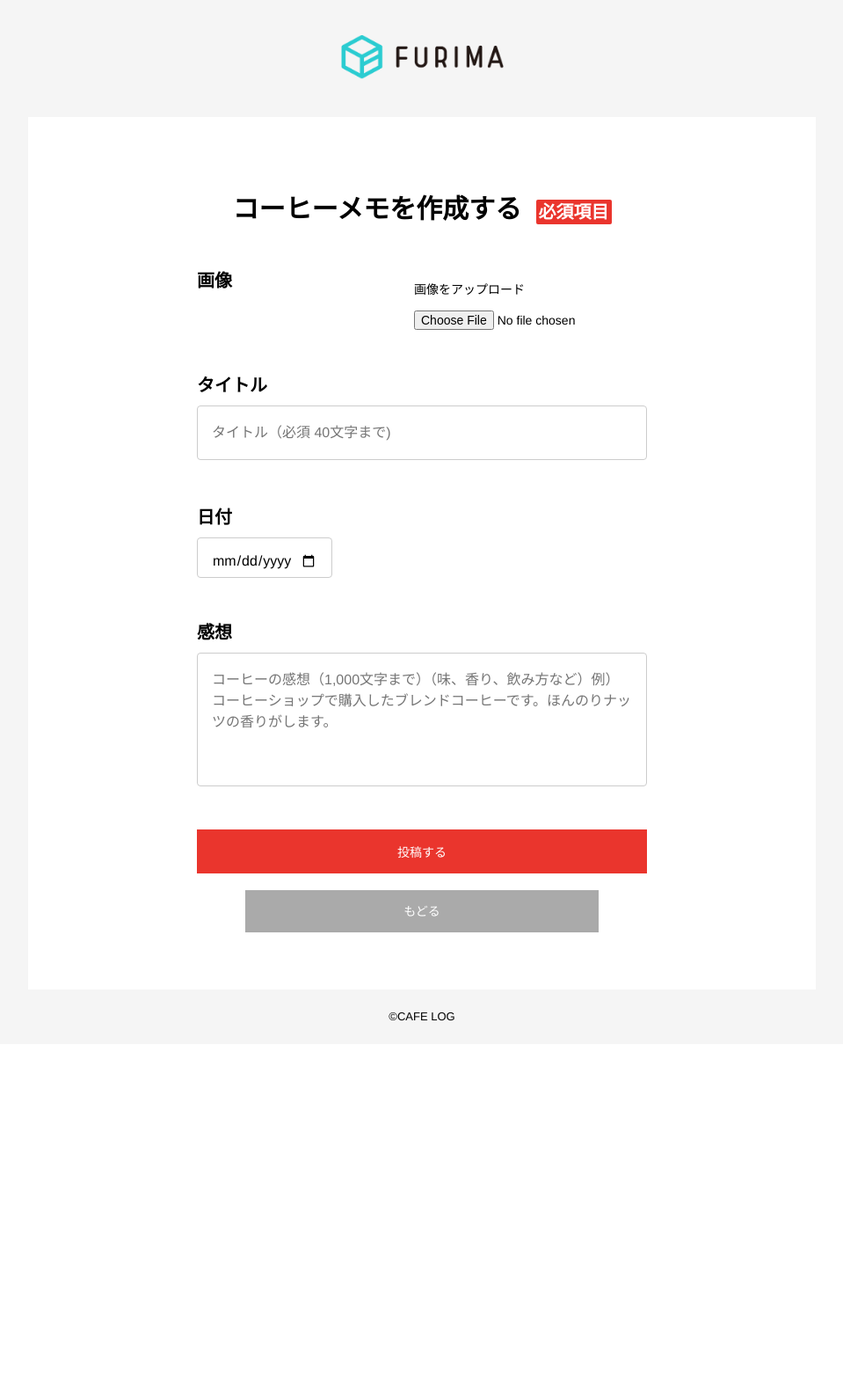
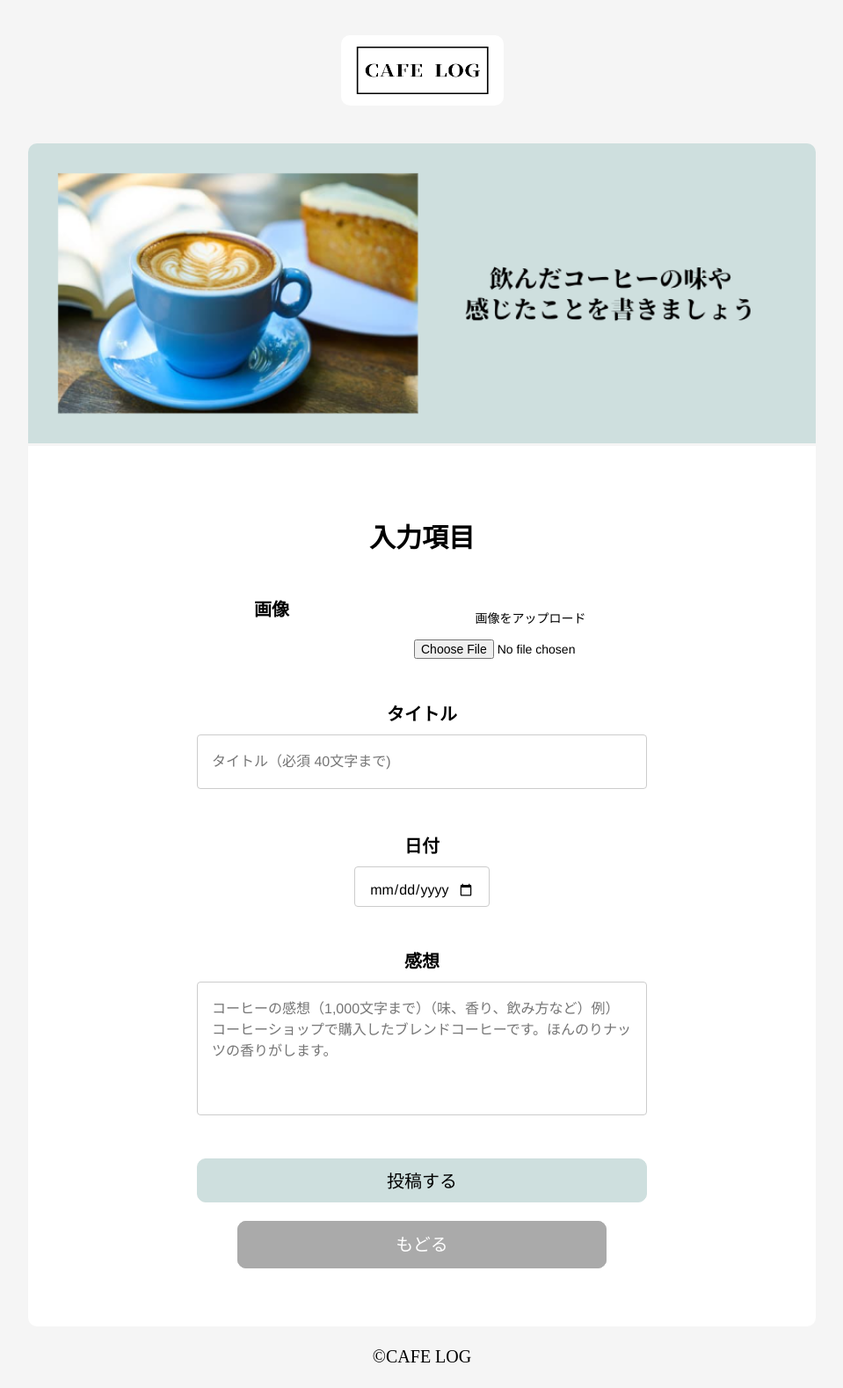
Before and after one commit to atsushi0610/cafe_log, a Rails app: page /memos/new in a window 1280 px wide. Shown: the whole page at 88% size, without its empty margins (160-1119 px from the left). Before the commit the page ends 1161 px from the top, so only its background shows below. Run offline with Rails 7, Linux system fonts and the light colour scheme; style sheets or scripts are compiled from the project's sources; some libraries are stand-ins or nearby versions.

Commit message:
トップページ、コーヒーメモ投稿画面の編集

```diff
--- a/app/assets/stylesheets/memos/exhibit-btn.css
+++ b/app/assets/stylesheets/memos/exhibit-btn.css
@@ -3,8 +3,8 @@
   background: #cfdede;
   text-align: center;
   border-radius: 4%;
-  bottom: 50px;
-  right: 50px;
+  bottom: 20px;
+  right: 20px;
   position: fixed;
   padding: 15px;
 }
--- a/app/assets/stylesheets/memos/index.scss
+++ b/app/assets/stylesheets/memos/index.scss
@@ -17,9 +17,7 @@ a {
 }
 
 .main-pict {
-  margin-bottom: 20px;
   width: 50%;
-  background-color: white;
   border-radius: 10px;
 }
 
--- a/app/assets/stylesheets/memos/new.css
+++ b/app/assets/stylesheets/memos/new.css
@@ -9,11 +9,24 @@
   align-items: center;
   flex-direction: column;
   min-width: 500px;
+  text-align: center;
 }
 
 .items-sell-header {
   padding: 5vh 0;
   text-align: center;
+  border-radius: 10px;
+}
+
+.items-sell-header-logo {
+  text-align: center;
+  border-radius: 10px;
+}
+
+.items-sell-header-image {
+  text-align: center;
+  border-radius: 10px 10px 0 0;
+  width: 70vw;
 }
 
 .items-sell-main {
@@ -21,6 +34,7 @@
   width: 70vw;
   min-width: 450px;
   padding: 10vh 15vw;
+  border-radius: 0 0 10px 10px;
 }
 
 .items-sell-title {
@@ -28,31 +42,17 @@
   font-weight: bold;
   text-align: center;
   margin-bottom: 30px;
-}
-
-.items-sell-title-sub {
-  font-size: 20px;
-  font-weight: bold;
-  text-align: center;
-  margin-bottom: 30px;
+  font-family: YuMincho;
 }
 
 /* 共通 */
-.indispensable {
-  background: #ea352d;
-  margin-left: 8px;
-  padding: 3px;
-  border-radius: 2px;
-  color: #fff;
-  font-size: 20px;
-  font-weight: bold;
-}
 
 .weight-bold-text {
   font-weight: bold;
   min-width: 170px;
   margin-bottom: 10px;
   font-size: 20px;
+  font-family: YuMincho;
 }
 
 .weight-bold-text-sub {
@@ -219,21 +173,26 @@
 }
 
 .sell-btn {
-  background: #ea352d;
-  border: 1px solid #ea352d;
-  color: #fff;
+  background: #cedfde;
+  border: 1px solid #cedfde;
+  border-radius: 10px;
+  color: black;
   width: 100%;
   height: 50px;
-  font-size: 14px;
+  font-size: 20px;
   margin-bottom: 4vh;
+  font-family: YuMincho;
 }
 
 .back-btn {
   background: #aaa;
   border: 1px solid #aaa;
+  border-radius: 10px;
   color: #fff;
   padding: 15px 35%;
   text-decoration: none;
+  font-family: YuMincho;
+  font-size: 20px;
 }
 
 /* /下部ボタン */
@@ -262,5 +221,7 @@
 }
 
 .inc {
-  font-size: 13px;
+  font-size: 20px;
+  color: black;
+  font-family: YuMincho;
 }
--- a/app/assets/stylesheets/shared/footer.scss
+++ b/app/assets/stylesheets/shared/footer.scss
@@ -41,7 +41,7 @@
   margin-bottom: 5vh;
 }
 
-.furima-details {
+.cafelog-details {
   margin: 0 4vw;
 }
 
--- a/app/views/memos/new.html.erb
+++ b/app/views/memos/new.html.erb
@@ -1,12 +1,13 @@
 <div class="items-sell-contents">
   <header class="items-sell-header">
-    <%= link_to image_tag('furima-logo-color.png' , size: '185x50'), "/" %>
-
+    <%= link_to image_tag('cafelog-logo.png' , class: "items-sell-header-logo", size: '185x80'), "/" %>
   </header>
+  <div class="items-sell-header-image">
+    <%= image_tag "cafelog-post-top.png", class: "items-sell-header-image" %>
+  </div>
   <div class="items-sell-main">
     <h2 class="items-sell-title">
-      コーヒーメモを作成する
-      <span class="indispensable">必須項目</span>
+      入力項目
     </h2>
     <%= form_with model: @memo, local: true do |f| %>
 
--- a/app/views/shared/_header.html.erb
+++ b/app/views/shared/_header.html.erb
@@ -2,7 +2,7 @@
 <header class='top-page-header'>
   <div class='nav'>
     <ul class='lists-left'>
-      <%= link_to image_tag("cafelog-logo.png", class:"logo"), "/" %>
+      <%= link_to image_tag("cafelog-logo.png", class:"logo", size: '185x80'), "/" %>
     </ul>
     <ul class='lists-right'>
       <%# deviseを導入できたら、ログインの有無で表示が変わるように分岐しましょう%>
```
Also changed, not shown: other parts of app/assets/stylesheets/memos/new.css (+0 -46 lines), app/assets/stylesheets/shared/header.css (+1 -44 lines), app/views/memos/index.html.erb (+5 -4 lines), app/views/shared/_footer.html.erb (+2 -9 lines), app/assets/images/cafelog-post-top.png (added).
